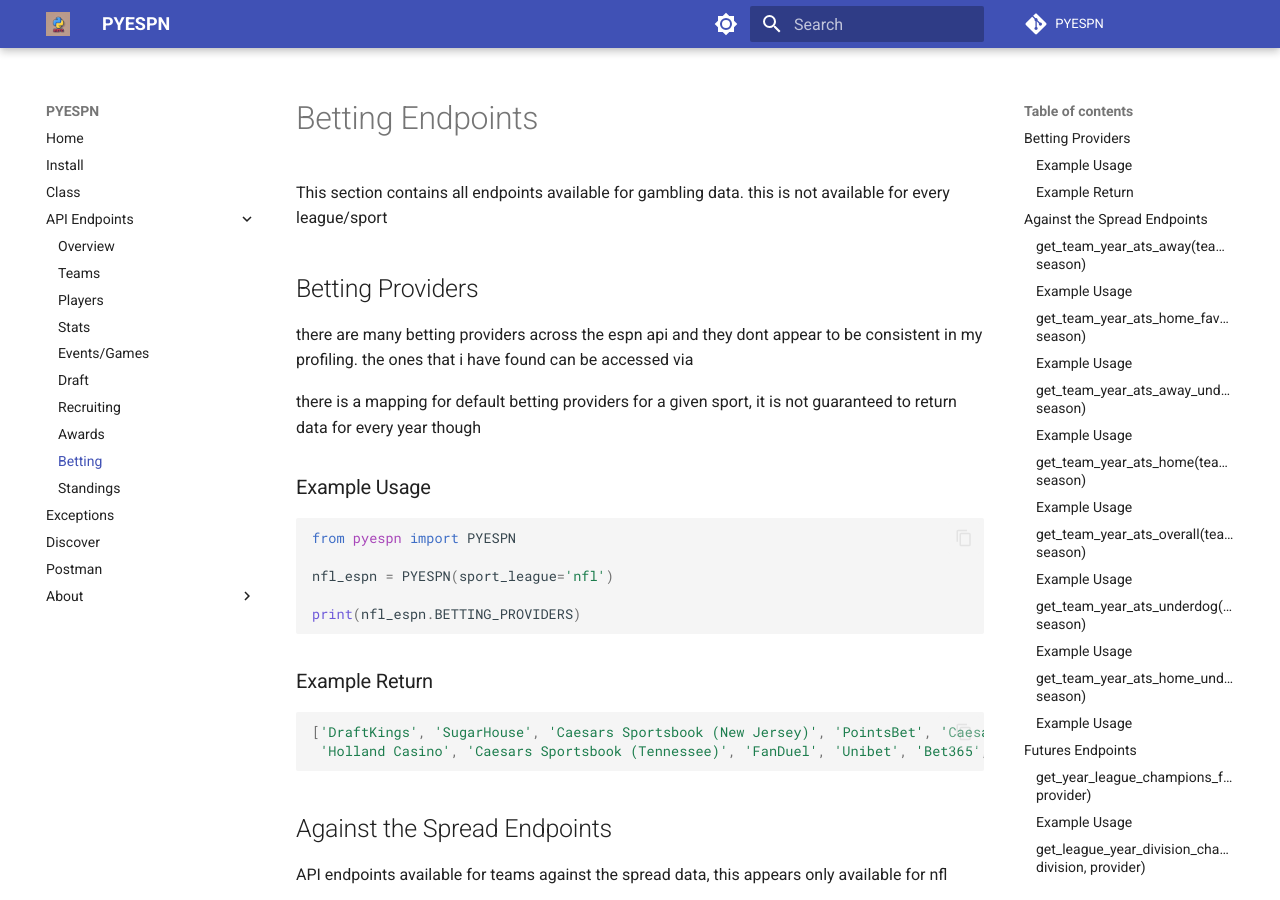
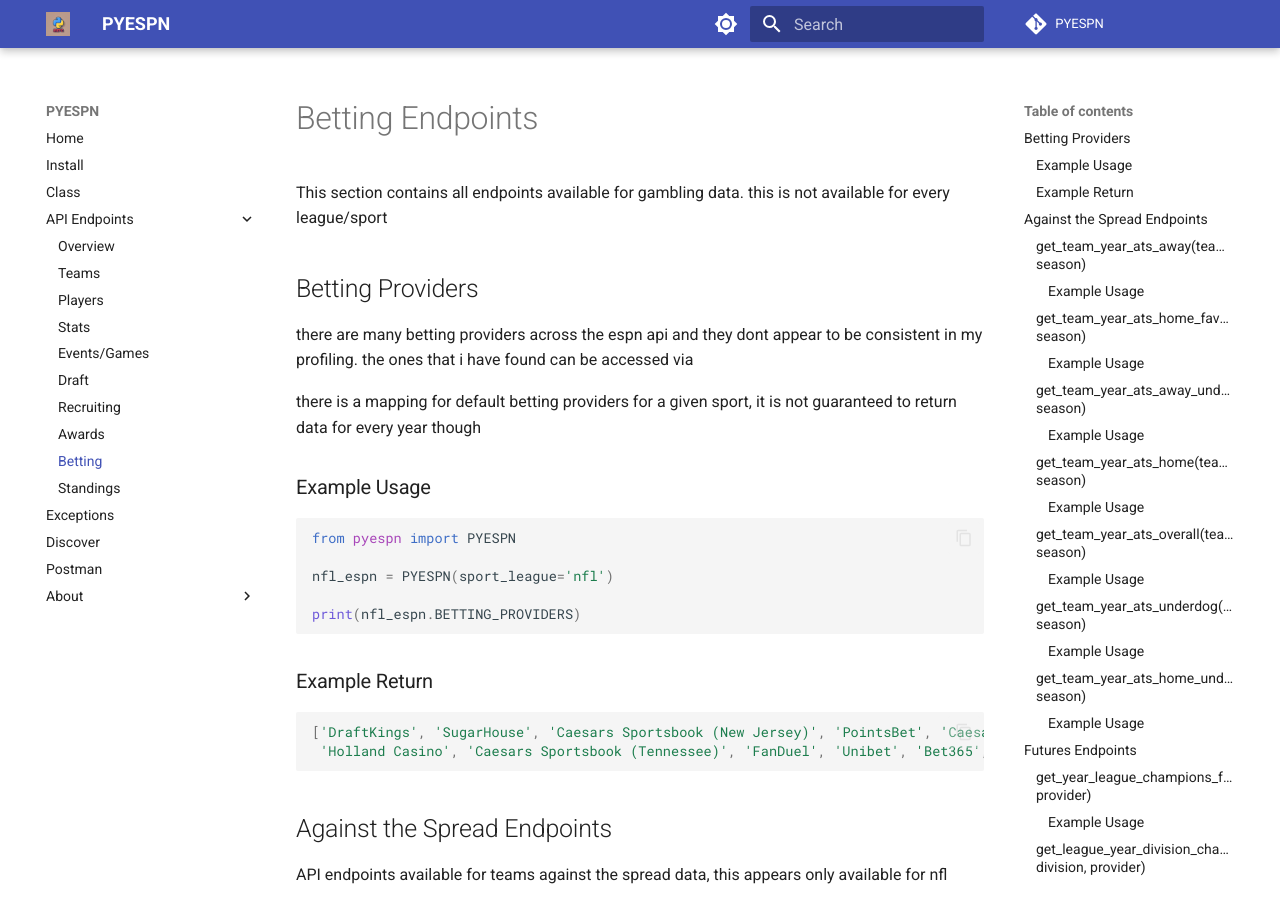
Before and after one commit to EnderLocke/pyespn, an MkDocs documentation site: the page built from docs/endpoints/betting.md, in a window 1280 px wide and 900 px high. Built offline with MkDocs 1.6.1 and Material for MkDocs 9.7.7, drawn with Linux system fonts in a browser that asks for light colours; comment, search, counter and statistics services are not loaded.

Commit message:
added some extra # for headings

````diff
--- a/docs/endpoints/betting.md
+++ b/docs/endpoints/betting.md
@@ -35,7 +35,7 @@
 | team_id | <code>number</code> | id for team         |
 | season  | <code>number</code> | season for rankings |
 
-### Example Usage
+#### Example Usage
 
 ```py
 from pyespn import PYESPN
@@ -59,7 +59,7 @@
 | team_id | <code>number</code> | id for team         |
 | season  | <code>number</code> | season for rankings |
 
-### Example Usage
+#### Example Usage
 
 ```py
 from pyespn import PYESPN
@@ -83,7 +83,7 @@
 | team_id | <code>number</code> | id for team         |
 | season  | <code>number</code> | season for rankings |
 
-### Example Usage
+#### Example Usage
 
 ```py
 from pyespn import PYESPN
@@ -106,7 +106,7 @@
 | team_id | <code>number</code> | id for team         |
 | season  | <code>number</code> | season for rankings |
 
-### Example Usage
+#### Example Usage
 
 ```py
 from pyespn import PYESPN
@@ -129,7 +129,7 @@
 | team_id | <code>number</code> | id for team         |
 | season  | <code>number</code> | season for rankings |
 
-### Example Usage
+#### Example Usage
 
 ```py
 from pyespn import PYESPN
@@ -152,7 +152,7 @@
 | team_id | <code>number</code> | id for team         |
 | season  | <code>number</code> | season for rankings |
 
-### Example Usage
+#### Example Usage
 
 ```py
 from pyespn import PYESPN
@@ -177,7 +177,7 @@
 | season  | <code>number</code> | season for rankings |
 
 
-### Example Usage
+#### Example Usage
 
 ```py
 from pyespn import PYESPN
@@ -205,7 +205,7 @@
 | provider | <code>string</code> | Betting provider<br/> Options can be found in `PYESPN.BETTING_PROVIDERS`<br/> Defaults based on league if not provided. |
 
 
-### Example Usage
+#### Example Usage
 
 ```py
 from pyespn import PYESPN
@@ -230,7 +230,7 @@
 | provider | <code>string</code> | Betting provider<br/> Options can be found in `PYESPN.BETTING_PROVIDERS`<br/> Defaults based on league if not provided.      |
 
 
-### Example Usage
+#### Example Usage
 
 ```py
 from pyespn import PYESPN
````
